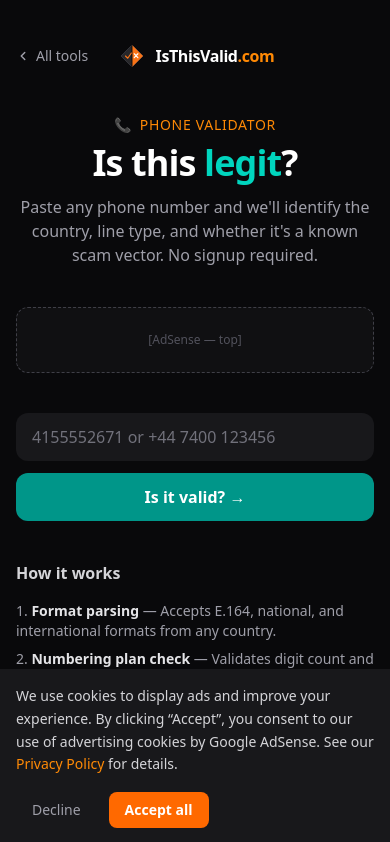
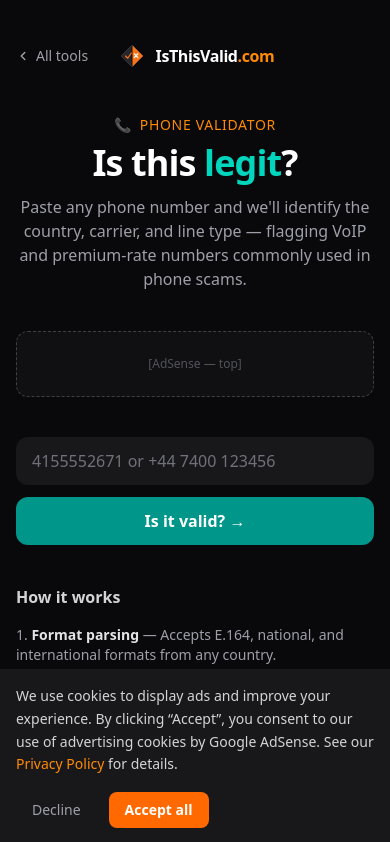
Before and after one commit to msywensky/isthisvalid, a Next.js app: page /check/phone in a window 390 px wide. Shown: the top 842 px of the page. Built offline with nearby package versions, Linux system fonts and the light colour scheme; no server answers.

Commit message:
fix: correct phone page subtitle — we flag line types, not a scam database

```diff
--- a/src/app/check/phone/page.tsx
+++ b/src/app/check/phone/page.tsx
@@ -57,7 +57,7 @@
           Is this <span className="text-teal-400">legit</span>?
         </>
       }
-      sub="Paste any phone number and we'll identify the country, line type, and whether it's a known scam vector. No signup required."
+      sub="Paste any phone number and we'll identify the country, carrier, and line type — flagging VoIP and premium-rate numbers commonly used in phone scams."
     >
       {/* Top ad slot */}
       <AdSenseBanner slot="top" className="w-full max-w-xl" />
```
